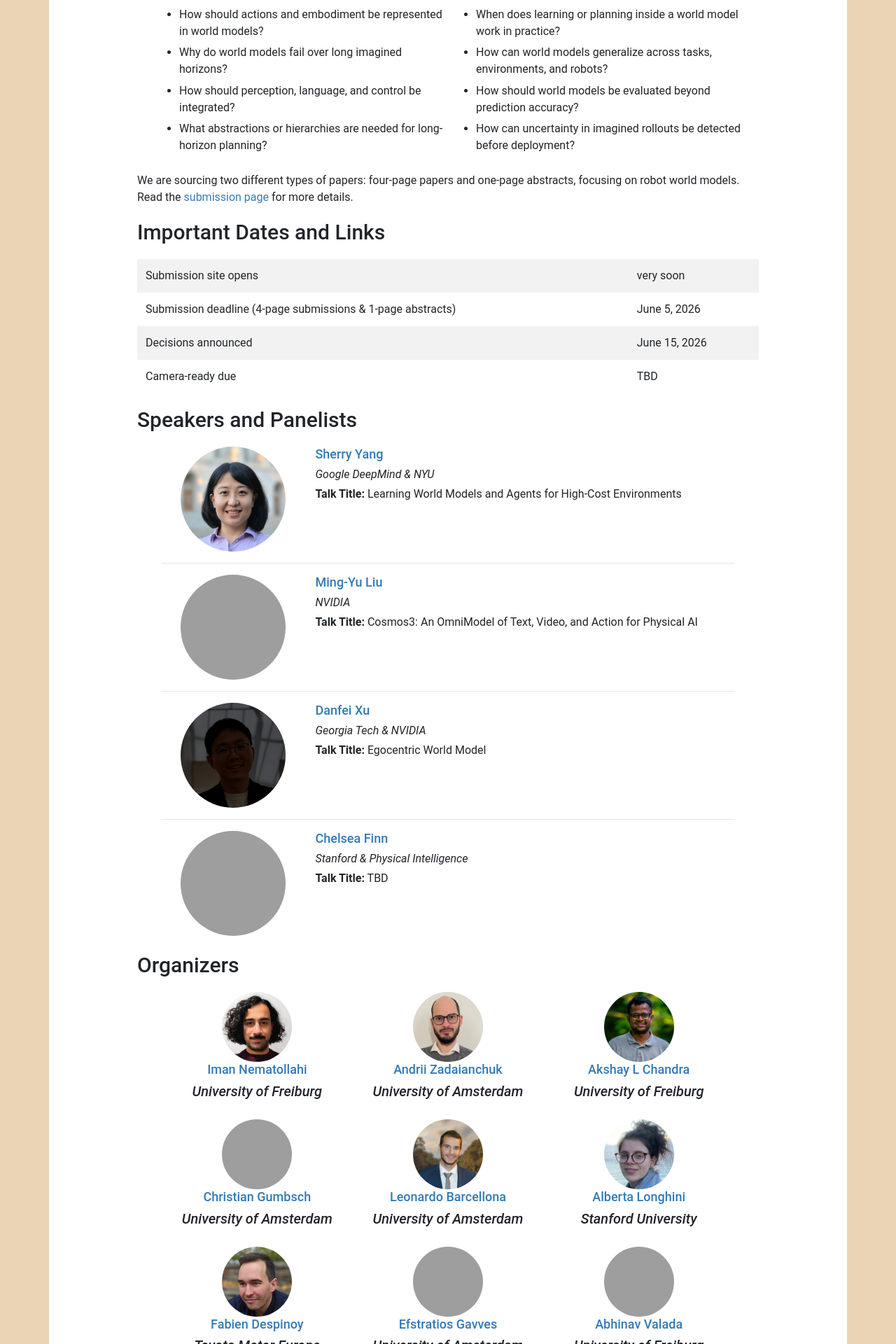
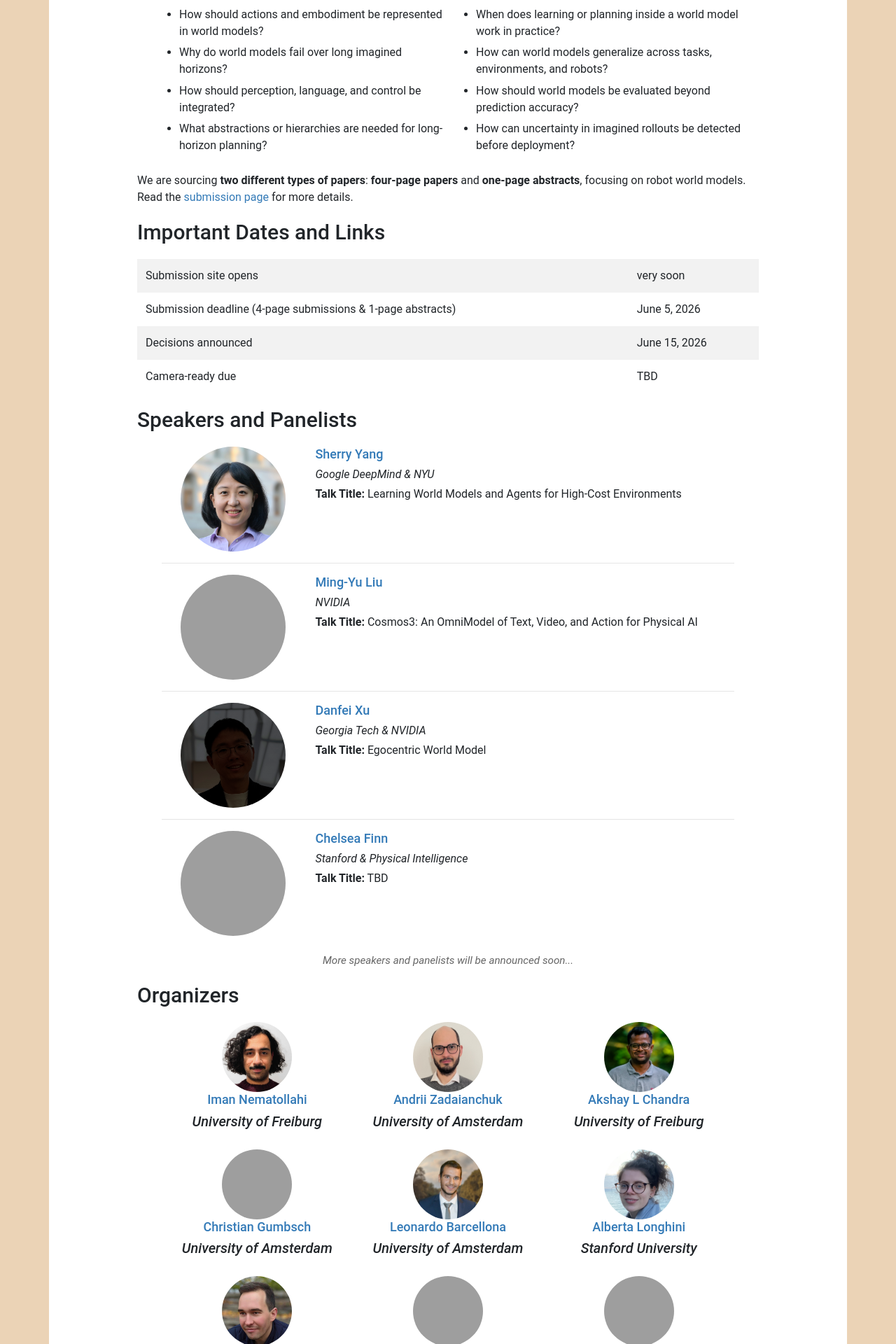
Before and after one commit to robot-worldmodels/robot-worldmodels.github.io, a Jekyll site: the page built from index.html, in a window 1280 px wide. Shown: the part 1365-3285 px from the top of the page at 70% size. Built offline with Jekyll 4.4.1, drawn with Linux system fonts in a browser that asks for light colours; nearby versions of some CDN libraries; grey boxes are pictures that could not be loaded.

Commit message:
highlight paper types and add more-speakers teaser

```diff
--- a/css/style.css
+++ b/css/style.css
@@ -419,6 +419,14 @@ body {
   margin-bottom: 0.4em;
 }
 
+.more-speakers-tease {
+  text-align: center;
+  font-style: italic;
+  color: #666;
+  margin-top: 1.5em;
+  font-size: 0.95em;
+}
+
 .topics-list {
   column-count: 2;
   column-gap: 2.5em;
--- a/index.html
+++ b/index.html
@@ -47,8 +47,7 @@ layout: coverpage
 
 <div class="row main-content">
   <p>
-    We are sourcing two different types of papers: four-page papers and one-page abstracts, focusing on robot world
-    models. Read the <a href="submit.html">submission page</a> for more details.
+    We are sourcing <strong>two different types of papers</strong>: <strong>four-page papers</strong> and <strong>one-page abstracts</strong>, focusing on robot world models. Read the <a href="submit.html">submission page</a> for more details.
   </p>
 </div>
 
@@ -144,6 +143,7 @@ layout: coverpage
 
 
     </div>
+    <p class="more-speakers-tease">More speakers and panelists will be announced soon...</p>
   </div>
 </div>
 
--- a/papers.html
+++ b/papers.html
@@ -4,6 +4,9 @@ layout: default
 <div class="row main-content">
   <h2 class="page-title">Papers</h2>
   <p>
-    All accepted papers will be presented as posters during the poster session.
+    We are sourcing <strong>two different types of papers</strong>: <strong>four-page papers</strong> and <strong>one-page abstracts</strong>, focusing on robot world models.
+  </p>
+  <p>
+    All accepted papers will be presented as posters during the poster session and will appear here on the workshop website (non-archival).
   </p>
 </div>
--- a/submit.html
+++ b/submit.html
@@ -4,8 +4,7 @@ layout: default
 <div class="row main-content">
   <h2 class="page-title">Call for Papers</h2>
   <p>
-    We are sourcing two different types of papers: four-page papers and one-page abstracts, focusing on robot world
-    models. Specific topics of interest include:
+    We are sourcing <strong>two different types of papers</strong>: <strong>four-page papers</strong> and <strong>one-page abstracts</strong>, focusing on robot world models. Specific topics of interest include:
     <ul class="topics-list">
       <li>How should actions and embodiment be represented in world models?</li>
       <li>Why do world models fail over long imagined horizons?</li>
```
Also changed, not shown: 4 other files.
